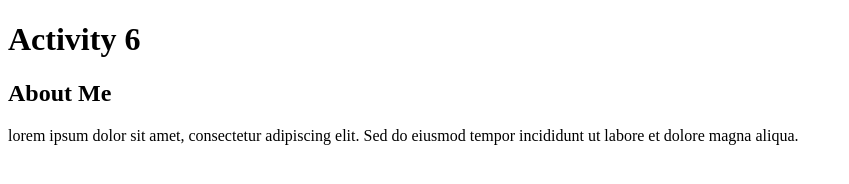
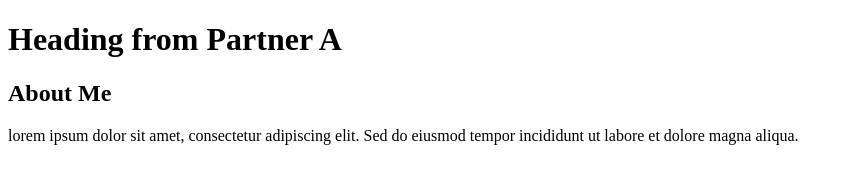
Before and after one commit to thIhtOO31/Activity-6, a plain HTML site: page index.html in a window 1280 px wide. Shown: the whole page, without its empty margins (0-849 px from the left). Drawn offline with Linux system fonts and the light colour scheme.

Commit message:
Update Heading A

```diff
--- a/index.html
+++ b/index.html
@@ -6,7 +6,7 @@
     <title>Activity 6</title>
 </head>
 <body>
-    <h1>Activity 6</h1>
+    <h1>Heading from Partner A</h1>
     <h2>About Me</h2>
     <p>lorem ipsum dolor sit amet, consectetur adipiscing elit. Sed do eiusmod tempor incididunt ut labore et dolore magna aliqua.
 
```
